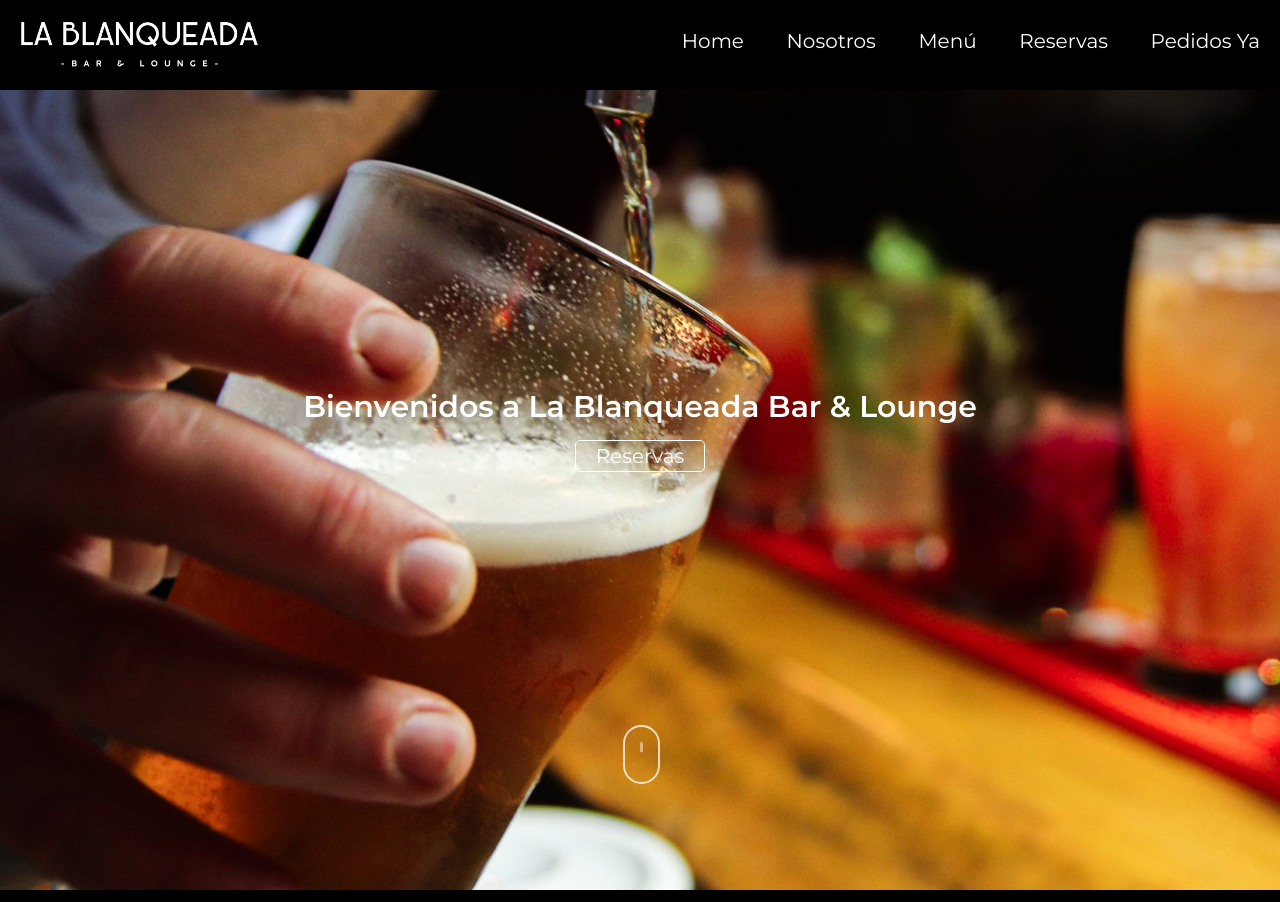
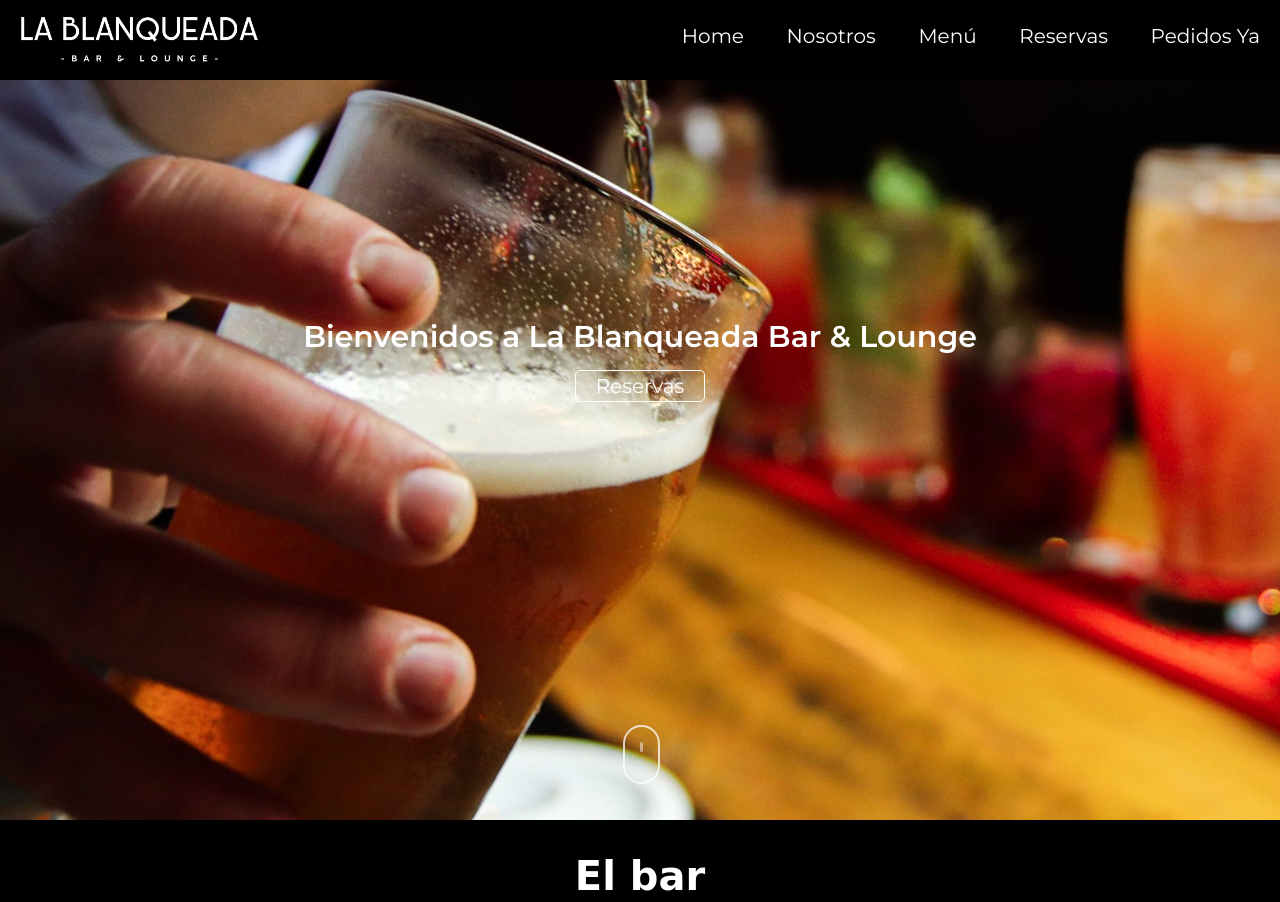
Before and after one commit to MFernandez0992/Coderhouse-Web-Developer, a plain HTML site: page 02 - Desafio entregable/index.html in a window 1280 px wide. Shown: the top 902 px of the page. Drawn offline with Linux system fonts and the light colour scheme; a web font is replaced by a local one.

Commit message:
position fixed nav

```diff
--- a/02 - Desafio entregable/css/styles.css
+++ b/02 - Desafio entregable/css/styles.css
@@ -8,10 +8,15 @@ html{
 }
 
 nav{
-    margin-top: 2rem;
     display: flex;
+    background-color: black;
     justify-content: space-between;
-    height: 5rem;
+    align-items: center;
+    height: 8rem;
+    width: 100%;
+
+    position: fixed;
+    top: 0;
 }
 
 .logo{
```
